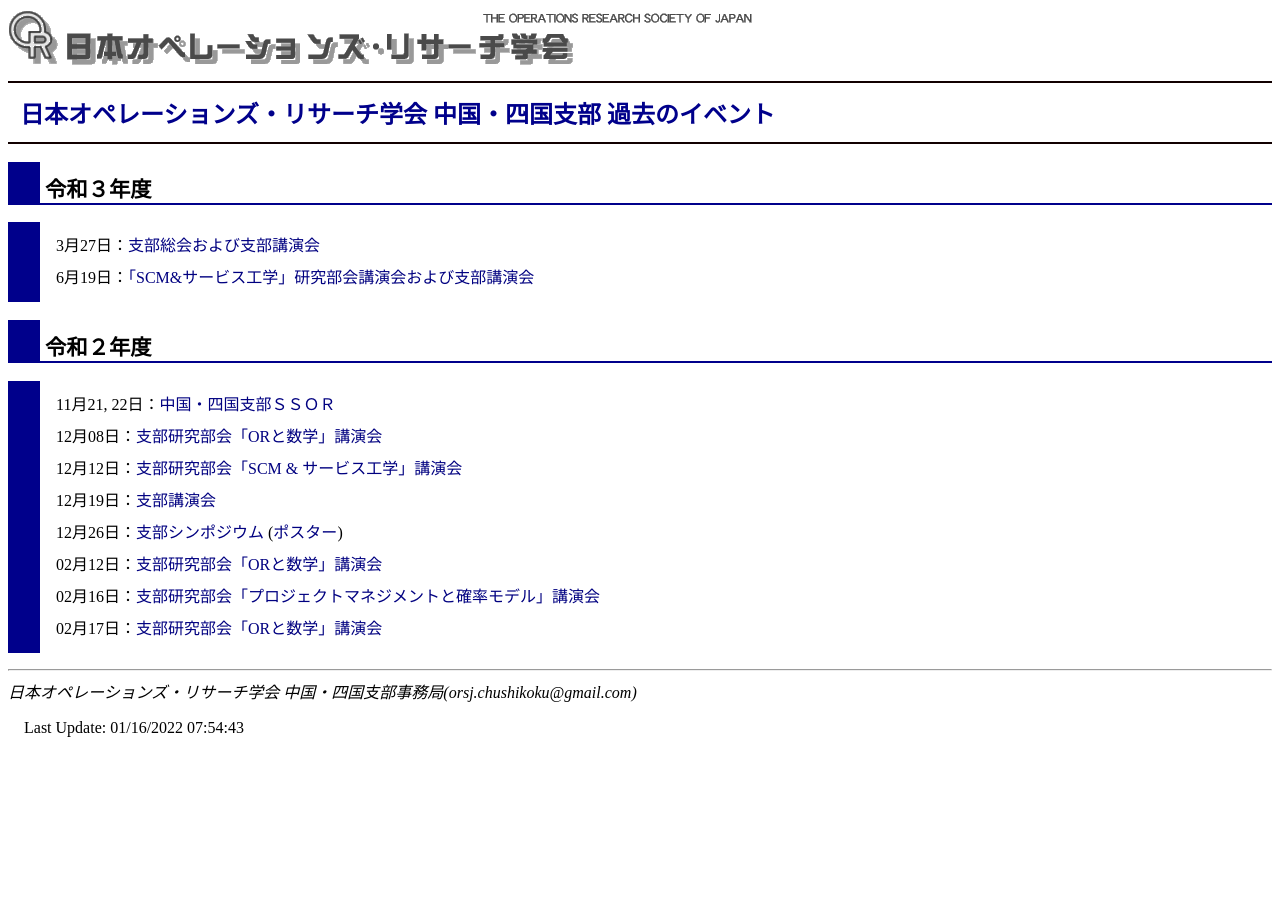
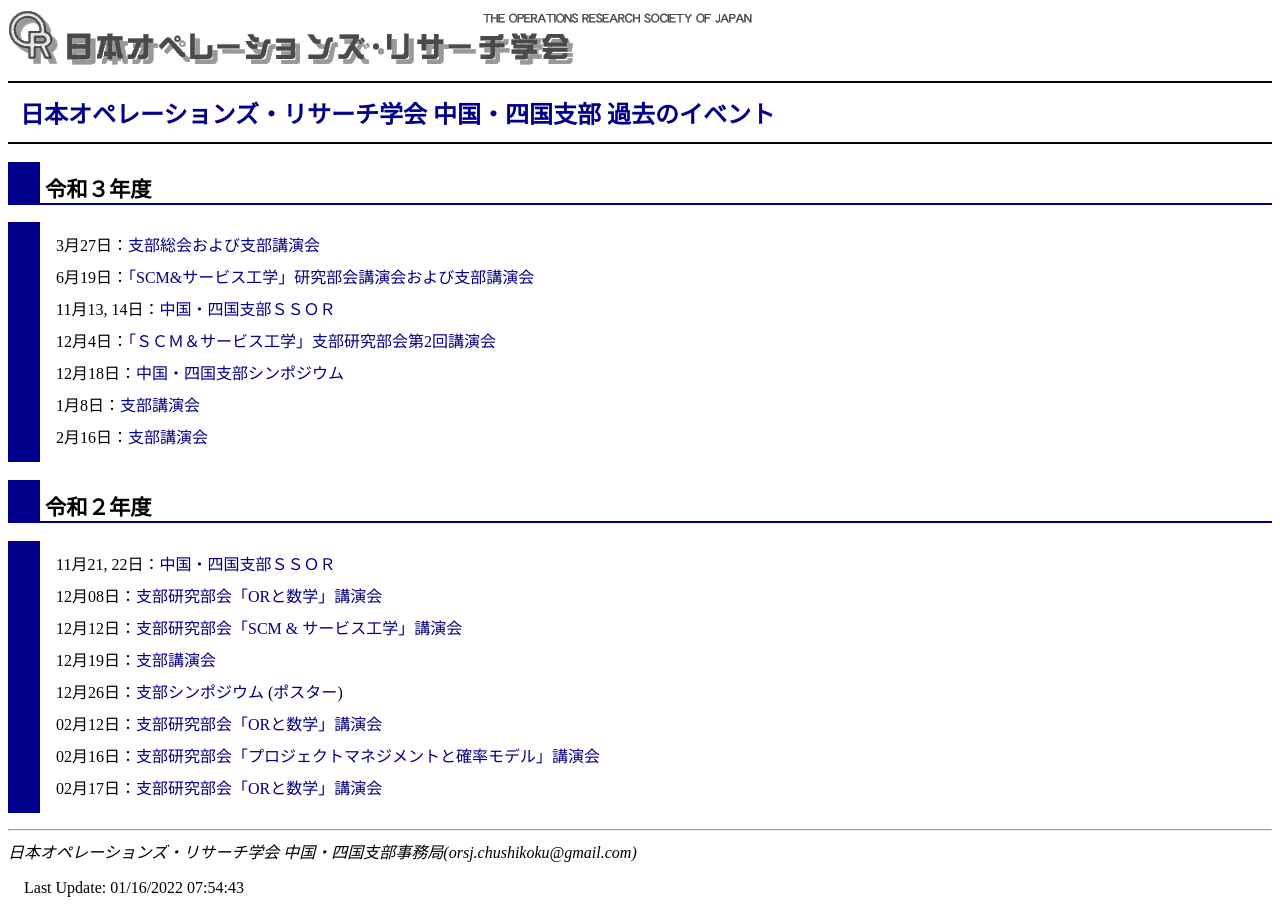
Before and after one commit to orsj-cs/orsj-cs.github.io, a Jekyll site: the page built from history.html, in a window 1280 px wide. Built offline with Jekyll 4.4.1, drawn with Linux system fonts in a browser that asks for light colours.

Commit message:
Update history.html

```diff
--- a/history.html
+++ b/history.html
@@ -8,6 +8,11 @@ title: 日本オペレーションズ・リサーチ学会 中国・四国支部
 <ul>
     <li>3月27日：<a href="event/20210327.html">支部総会および支部講演会</a></li>
     <li>6月19日：<a href="event/20210619.html">「SCM&amp;サービス工学」研究部会講演会および支部講演会</a></li>
+    <li>11月13, 14日：<a href="http://www.sse.tottori-u.ac.jp/hp-keiei/ssor2021/index.html">中国・四国支部ＳＳＯＲ</a></li>
+    <li>12月4日：<a href="https://orsj.org/?p=3713">「ＳＣＭ＆サービス工学」支部研究部会第2回講演会</a></li>
+    <li>12月18日：<a href="event/20211218.html">中国・四国支部シンポジウム</a></li>
+    <li>1月8日：<a href="https://orsj.org/?p=3710">支部講演会</a></li>
+    <li>2月16日：<a href="https://orsj.org/?p=4005">支部講演会</a></li>
 </ul>
 
 <h2>令和２年度</h2>
```
